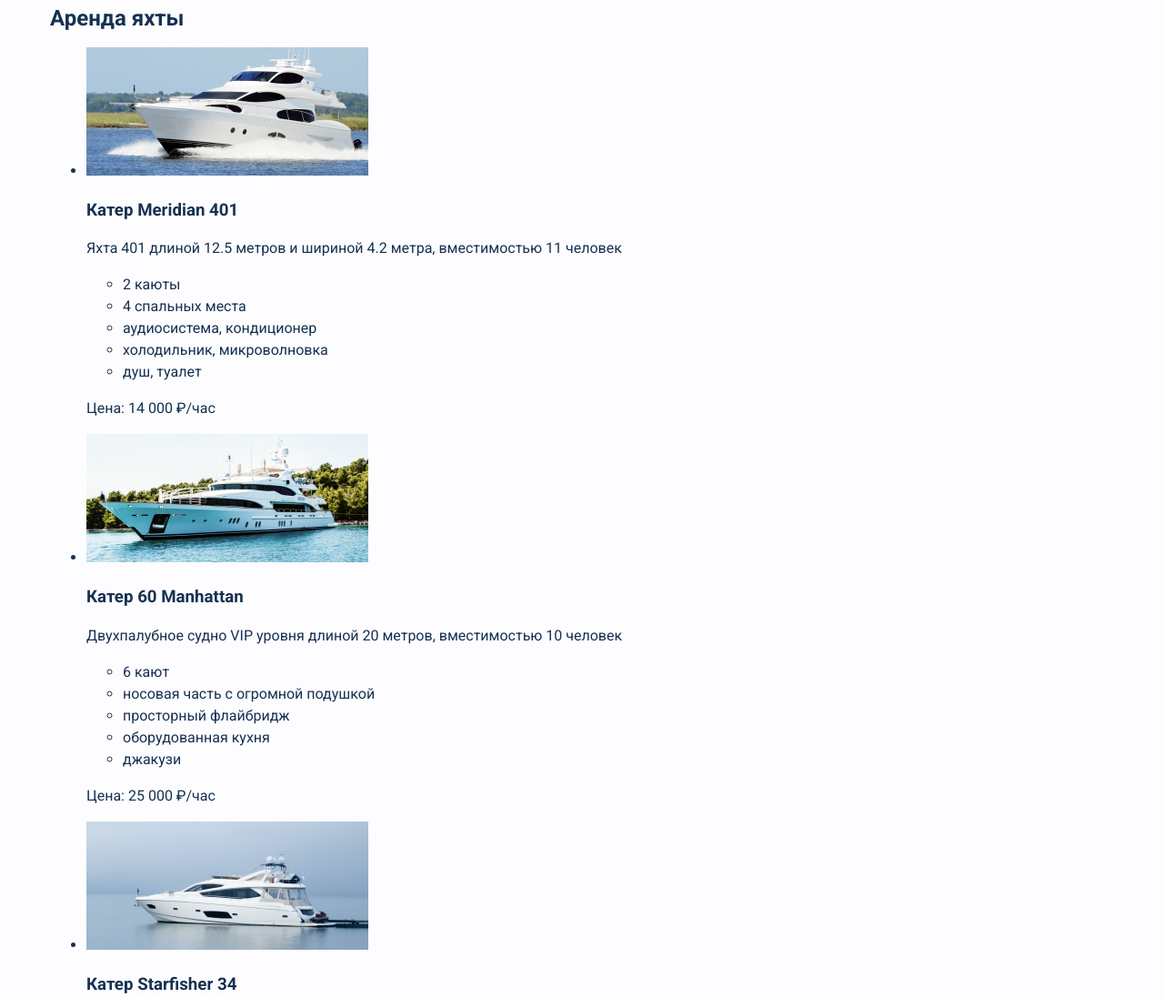
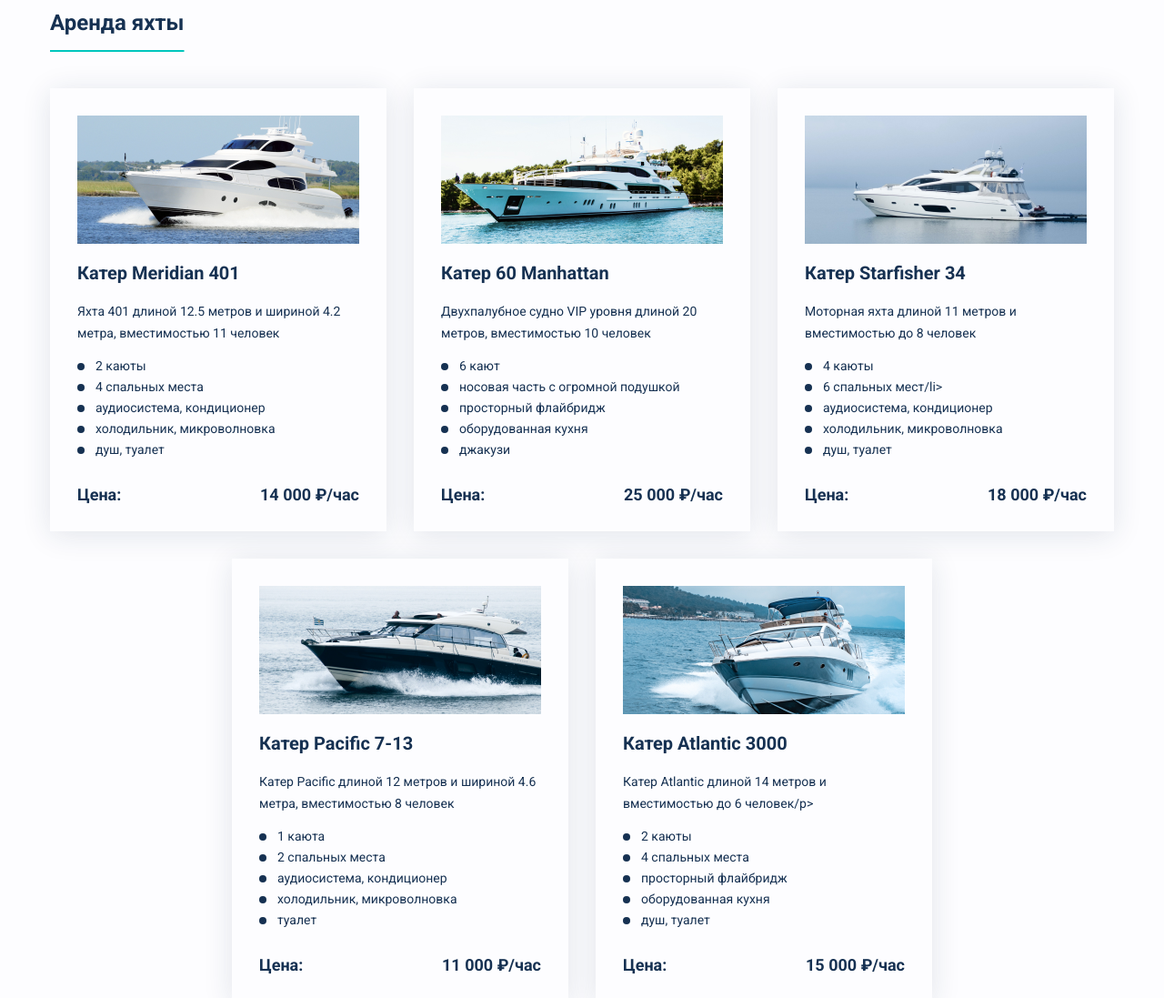
Before and after one commit to AnnaTechSavvy/Yacht-Club, a plain HTML site: page index.html in a window 1280 px wide. Shown: the part 1600-2697 px from the top of the page at 91% size. Drawn offline with Linux system fonts and the light colour scheme.

Commit message:
end project

```diff
--- a/css/style.css
+++ b/css/style.css
@@ -151,7 +151,8 @@
 .event__title,
 .news__title,
 .contacts__title,
-.gallery__title {
+.gallery__title,
+.rental__title {
     font-size: 24px;
     font-weight: 700;
     line-height: 34px;
@@ -162,6 +163,98 @@
     text-underline-position: under;
     margin-bottom: 35px;
 }
+
+
+/* rental */
+.rental {
+    margin-bottom: 120px;
+}
+
+.rental__title {
+    margin-top: 0;
+    margin-bottom: 55px;
+}
+
+.rental__list {
+    margin: 0;
+    padding: 0;
+    list-style: none;
+    display: flex;
+    flex-wrap: wrap;
+    justify-content: center;
+    gap: 30px;
+
+}
+
+.rental__item-title {
+
+    font-size: 20px;
+    font-style: normal;
+    font-weight: 700;
+    line-height: 23px;
+    margin: 0;
+    margin-bottom: 18px;
+}
+
+.rental__item-description {
+    font-size: 14px;
+    margin: 0;
+    margin-bottom: 15px;
+
+}
+
+.rental__item {
+    width: 310px;
+    padding: 30px;
+    background-color:#FDFDFF;
+    box-shadow: 0px 4px 30px 0px rgba(22, 49, 82, 0.12);
+}
+
+
+.rental__features {
+    margin: 0;
+    padding: 0;
+    list-style: none;
+    margin-bottom: 29px;
+
+}
+
+.rental__feature {
+    font-size: 14px;
+    line-height: 19px;
+    margin-bottom: 4px;
+    position: relative;
+    padding-left: 20px;
+}
+
+.rental__feature::before {
+    content: "";
+    position: absolute;
+    left: 0;
+    top: 50%;
+    transform: translateY(-50%);
+    width: 8px;
+    height: 8px;
+    background-color:#163152;
+    border-radius: 50%;
+    flex-shrink: 0;
+
+}
+
+.rental__img {
+    display: block;
+    margin-bottom: 21px;
+}
+
+.rental__price {
+    font-size: 18px;
+font-weight: 700;
+line-height: 21px;
+margin: 0;
+display: flex;
+justify-content: space-between;
+}
+
 
 /* gallery */
 
--- a/index.html
+++ b/index.html
@@ -168,7 +168,7 @@
               <span class="rental__price-name">Цена:</span>
               <span class="rental__price-value">11 000 ₽/час</span>
             </p></li>
-          <li class="rental__item"><img class="rental__img" src="images/rental__img-4.jpg" width="310" height="141" alt="">
+          <li class="rental__item"><img class="rental__img" src="images/rental__img-5.jpg" width="310" height="141" alt="">
             <h3 class="rental__item-title">Катер Atlantic 3000</h3>
             <p class="rental__item-description">Катер Atlantic длиной 14 метров
               и вместимостью до 6 человек/p>
```
Also changed, not shown: 1 other file.
